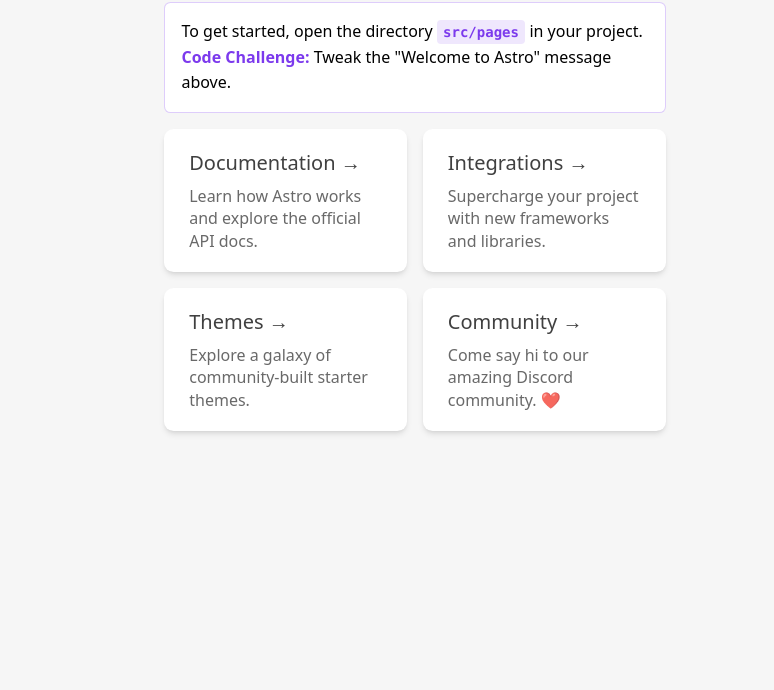
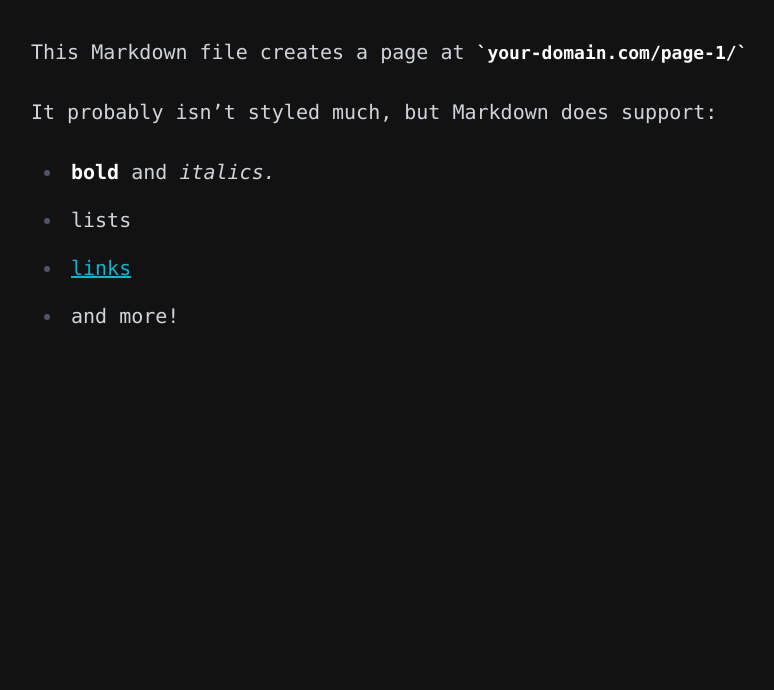
Before and after one commit to randreu28/TFG.docs, an Astro site: page / in a window 1280 px wide. Shown: the part 110-800 px from the top of the page, without its empty margins (225-999 px from the left). Built offline with nearby package versions, Linux system fonts and the light colour scheme; Astro itself is replaced by a stand-in of ours.

Commit message:
Removes boilerplate and creates an example index page

```diff
--- a/package.json
+++ b/package.json
@@ -1,5 +1,5 @@
 {
-  "name": "astro",
+  "name": "tfg-docs",
   "type": "module",
   "version": "0.0.1",
   "scripts": {
--- a/src/components/Card.astro
+++ /dev/null
@@ -1,63 +0,0 @@
----
-export interface Props {
-	title: string;
-	body: string;
-	href: string;
-}
-
-const { href, title, body } = Astro.props;
----
-
-<li class="link-card">
-	<a href={href}>
-		<h2>
-			{title}
-			<span>&rarr;</span>
-		</h2>
-		<p>
-			{body}
-		</p>
-	</a>
-</li>
-<style>
-	.link-card {
-		list-style: none;
-		display: flex;
-		padding: 0.25rem;
-		background-color: white;
-		background-image: none;
-		background-size: 400%;
-		border-radius: 0.6rem;
-		background-position: 100%;
-		transition: background-position 0.6s cubic-bezier(0.22, 1, 0.36, 1);
-		box-shadow: 0 4px 6px -1px rgba(0, 0, 0, 0.1), 0 2px 4px -2px rgba(0, 0, 0, 0.1);
-	}
-
-	.link-card > a {
-		width: 100%;
-		text-decoration: none;
-		line-height: 1.4;
-		padding: 1rem 1.3rem;
-		border-radius: 0.35rem;
-		color: #111;
-		background-color: white;
-		opacity: 0.8;
-	}
-	h2 {
-		margin: 0;
-		font-size: 1.25rem;
-		transition: color 0.6s cubic-bezier(0.22, 1, 0.36, 1);
-	}
-	p {
-		margin-top: 0.5rem;
-		margin-bottom: 0;
-		color: #444;
-	}
-	.link-card:is(:hover, :focus-within) {
-		background-position: 0;
-		background-image: var(--accent-gradient);
-	}
-	.link-card:is(:hover, :focus-within) h2 {
-		color: rgb(var(--accent));
-	}
-</style>
--- a/src/layouts/Layout.astro
+++ b/src/layouts/Layout.astro
@@ -10,27 +10,21 @@
 <html lang="en">
 	<head>
 		<meta charset="UTF-8" />
-		<meta name="description" content="Astro description">
+		<meta name="description" content="Astro description" />
 		<meta name="viewport" content="width=device-width" />
 		<link rel="icon" type="image/svg+xml" href="/favicon.svg" />
 		<meta name="generator" content={Astro.generator} />
 		<title>{title}</title>
 	</head>
-	<body>
+	<body
+		class="prose prose-invert prose-cyan mx-auto max-w-3xl py-10 font-mono lg:prose-xl"
+	>
 		<slot />
 	</body>
 </html>
-<style is:global>
+
+<style>
 	:root {
-		--accent: 124, 58, 237;
-		--accent-gradient: linear-gradient(45deg, rgb(var(--accent)), #da62c4 30%, white 60%);
-	}
-	html {
-		font-family: system-ui, sans-serif;
-		background-color: #F6F6F6;
-	}
-	code {
-		font-family: Menlo, Monaco, Lucida Console, Liberation Mono, DejaVu Sans Mono,
-			Bitstream Vera Sans Mono, Courier New, monospace;
+		color-scheme: dark;
 	}
 </style>
--- a/src/pages/index.astro
+++ /dev/null
@@ -1,81 +0,0 @@
----
-import Layout from '../layouts/Layout.astro';
-import Card from '../components/Card.astro';
----
-
-<Layout title="Welcome to Astro.">
-	<main>
-		<h1>Welcome to <span class="text-gradient">Astro</span></h1>
-		<p class="instructions">
-			To get started, open the directory <code>src/pages</code> in your project.<br />
-			<strong>Code Challenge:</strong> Tweak the "Welcome to Astro" message above.
-		</p>
-		<ul role="list" class="link-card-grid">
-			<Card
-				href="https://docs.astro.build/"
-				title="Documentation"
-				body="Learn how Astro works and explore the official API docs."
-			/>
-			<Card
-				href="https://astro.build/integrations/"
-				title="Integrations"
-				body="Supercharge your project with new frameworks and libraries."
-			/>
-			<Card
-				href="https://astro.build/themes/"
-				title="Themes"
-				body="Explore a galaxy of community-built starter themes."
-			/>
-			<Card
-				href="https://astro.build/chat/"
-				title="Community"
-				body="Come say hi to our amazing Discord community. ❤️"
-			/>
-		</ul>
-	</main>
-</Layout>
-
-<style>
-	main {
-		margin: auto;
-		padding: 1.5rem;
-		max-width: 60ch;
-	}
-	h1 {
-		font-size: 3rem;
-		font-weight: 800;
-		margin: 0;
-	}
-	.text-gradient {
-		background-image: var(--accent-gradient);
-		-webkit-background-clip: text;
-		-webkit-text-fill-color: transparent;
-		background-size: 400%;
-		background-position: 0%;
-	}
-	.instructions {
-		line-height: 1.6;
-		margin: 1rem 0;
-		border: 1px solid rgba(var(--accent), 25%);
-		background-color: white;
-		padding: 1rem;
-		border-radius: 0.4rem;
-	}
-	.instructions code {
-		font-size: 0.875em;
-		font-weight: bold;
-		background: rgba(var(--accent), 12%);
-		color: rgb(var(--accent));
-		border-radius: 4px;
-		padding: 0.3em 0.45em;
-	}
-	.instructions strong {
-		color: rgb(var(--accent));
-	}
-	.link-card-grid {
-		display: grid;
-		grid-template-columns: repeat(auto-fit, minmax(24ch, 1fr));
-		gap: 1rem;
-		padding: 0;
-	}
-</style>
--- /dev/null
+++ b/src/pages/index.md
@@ -0,0 +1,14 @@
+---
+title: testing
+layout: ../layouts/Layout.astro
+---
+
+# Hi there!!
+
+This Markdown file creates a page at `your-domain.com/page-1/`
+
+It probably isn't styled much, but Markdown does support:
+- **bold** and _italics._
+- lists
+- [links](https://astro.build)
+- and more!
```
Also changed, not shown: public/favicon.svg.
